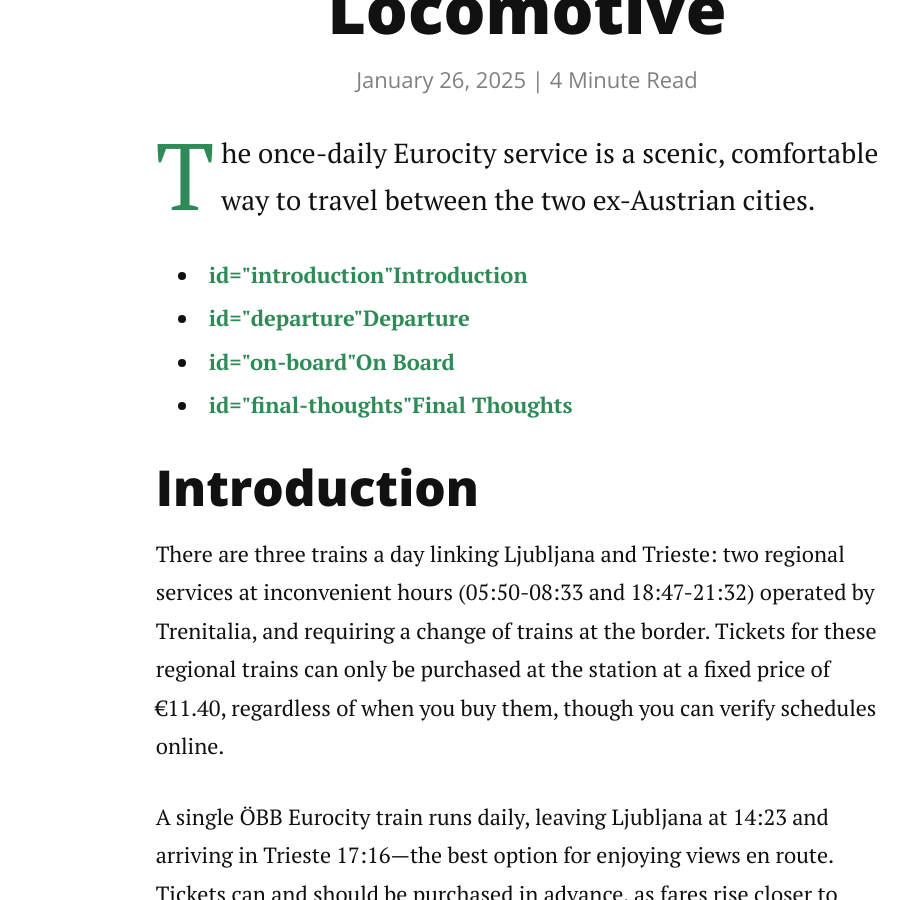
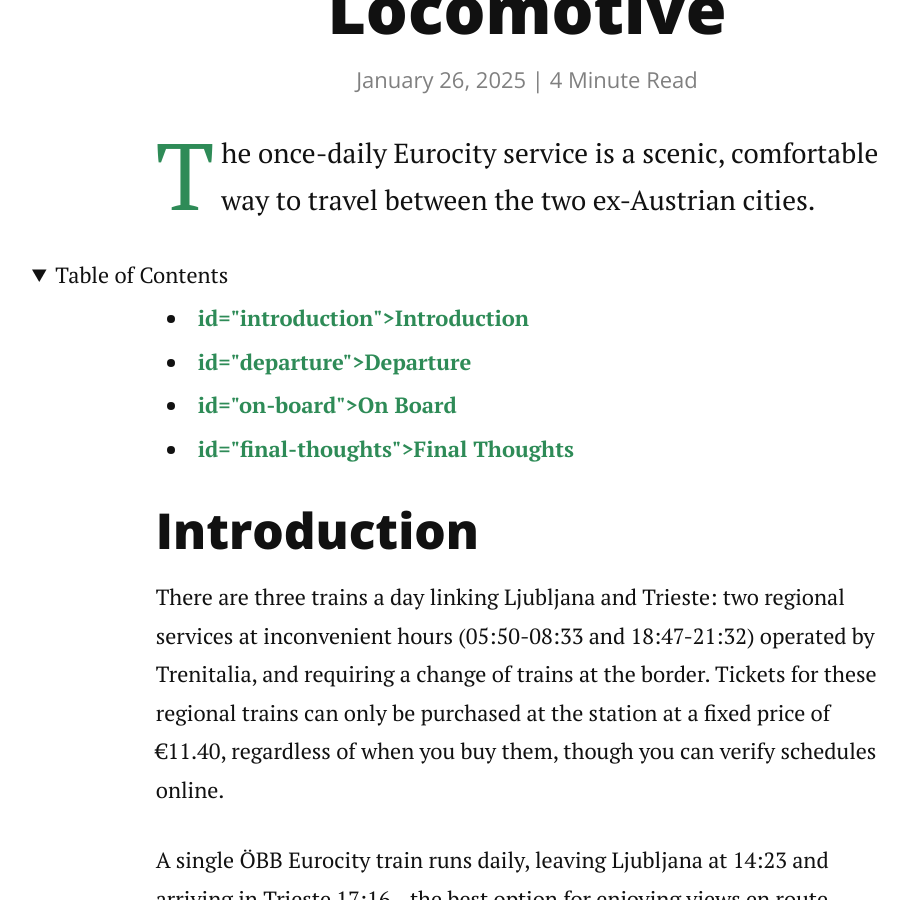
Before and after one commit to RatherBeExploring/ratherbeexploring.github.io, a Jekyll site: the page built from _posts/2025-01-26-ljubljana-to-trieste-with-the-worlds-fastest-electric-locomotive.markdown, in a window 1280 px wide and 900 px high, scrolled down 939 px. Shown: the whole window, without its empty margins (113-1021 px from the left). Built offline with Jekyll 4.4.1, drawn with Linux system fonts in a browser that asks for light colours; nearby versions of some CDN libraries.

Commit message:
Update post.html
Fixing html code display issue

```diff
--- a/_layouts/post.html
+++ b/_layouts/post.html
@@ -16,17 +16,21 @@
   </header>
 
   {%- assign toc_headings = page.content | split:"<h2" -%}
-  {%- if toc_headings.size > 1 -%}
+  {%- assign toc_count = toc_headings.size | minus:1 -%}
+  {%- if toc_count > 0 -%}
     {%- capture toc -%}
       <nav class="post-toc">
+        <details {% unless toc_count > 4 %}open{% endunless %}>
+          <summary>Table of Contents</summary>
           <ul>
           {%- for part in toc_headings offset:1 -%}
-          {%- assign heading = part | split:"</h2>" | first -%}
-          {%- assign heading_text = heading | remove: '>' | strip_html | strip -%}
+            {%- assign heading_full = part | split:"</h2>" | first -%}
+            {%- assign heading_text = heading_full | split:"&gt;" | last | strip_html | strip -%}
             {%- assign heading_id = heading_text | slugify -%}
             <li><a href="#{{ heading_id }}">{{ heading_text }}</a></li>
           {%- endfor -%}
           </ul>
+        </details>
       </nav>
     {%- endcapture -%}
   {%- endif -%}
```
Lines whose indentation alone changed are shown as unchanged.
